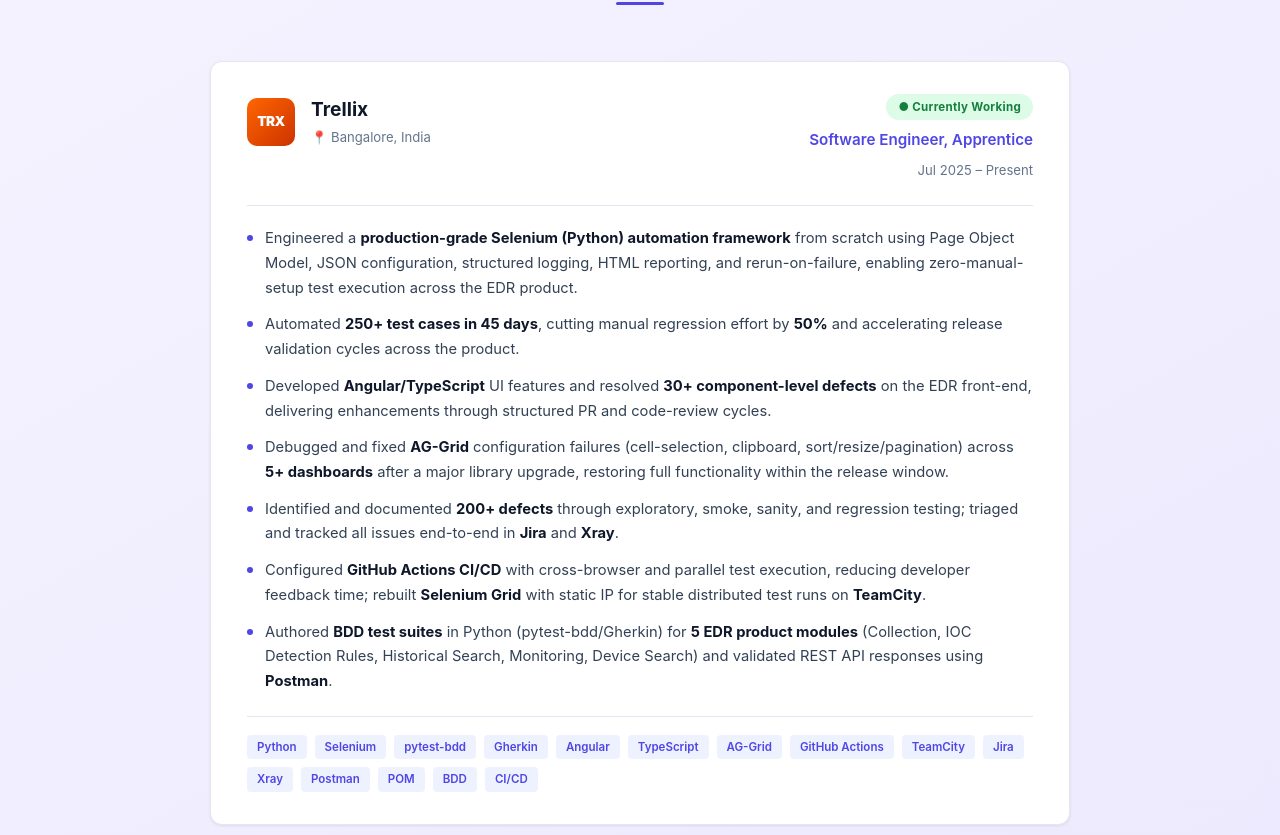
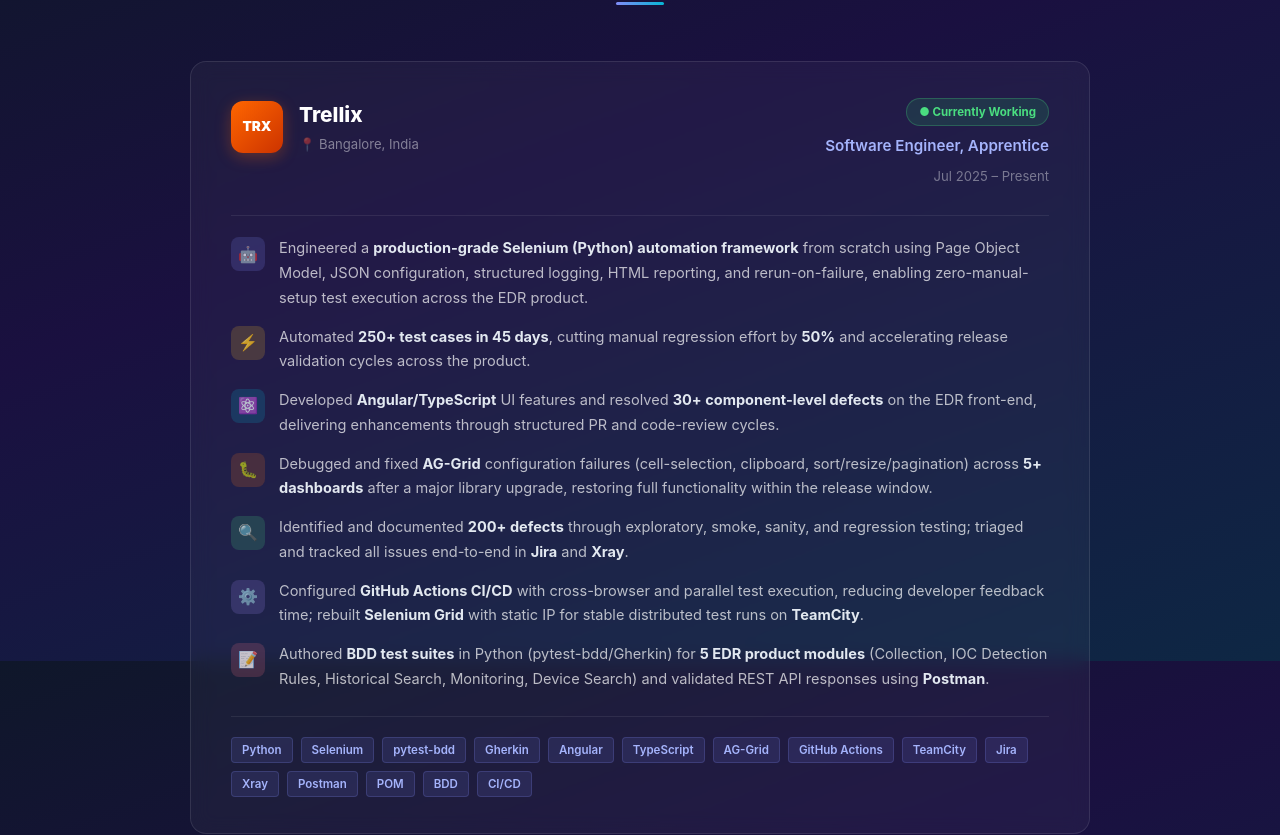
Before and after one commit to Nagarani-22/portfolio, a React (Vite) app: page / in a window 1280 px wide. Shown: the part 1739-2574 px from the top of the page. Built offline with nearby package versions, Linux system fonts and the light colour scheme.

Commit message:
Unified dark background, redesigned experience with icons, glass cards

```diff
--- a/src/components/Experience.jsx
+++ b/src/components/Experience.jsx
@@ -1,13 +1,41 @@
 import useFadeIn from '../hooks/useFadeIn'
 
 const BULLETS = [
-  <>Engineered a <strong>production-grade Selenium (Python) automation framework</strong> from scratch using Page Object Model, JSON configuration, structured logging, HTML reporting, and rerun-on-failure, enabling zero-manual-setup test execution across the EDR product.</>,
-  <>Automated <strong>250+ test cases in 45 days</strong>, cutting manual regression effort by <strong>50%</strong> and accelerating release validation cycles across the product.</>,
-  <>Developed <strong>Angular/TypeScript</strong> UI features and resolved <strong>30+ component-level defects</strong> on the EDR front-end, delivering enhancements through structured PR and code-review cycles.</>,
-  <>Debugged and fixed <strong>AG-Grid</strong> configuration failures (cell-selection, clipboard, sort/resize/pagination) across <strong>5+ dashboards</strong> after a major library upgrade, restoring full functionality within the release window.</>,
-  <>Identified and documented <strong>200+ defects</strong> through exploratory, smoke, sanity, and regression testing; triaged and tracked all issues end-to-end in <strong>Jira</strong> and <strong>Xray</strong>.</>,
-  <>Configured <strong>GitHub Actions CI/CD</strong> with cross-browser and parallel test execution, reducing developer feedback time; rebuilt <strong>Selenium Grid</strong> with static IP for stable distributed test runs on <strong>TeamCity</strong>.</>,
-  <>Authored <strong>BDD test suites</strong> in Python (pytest-bdd/Gherkin) for <strong>5 EDR product modules</strong> (Collection, IOC Detection Rules, Historical Search, Monitoring, Device Search) and validated REST API responses using <strong>Postman</strong>.</>
+  {
+    icon: '🤖',
+    color: 'rgba(129,140,248,0.18)',
+    text: <>Engineered a <strong>production-grade Selenium (Python) automation framework</strong> from scratch using Page Object Model, JSON configuration, structured logging, HTML reporting, and rerun-on-failure, enabling zero-manual-setup test execution across the EDR product.</>
+  },
+  {
+    icon: '⚡',
+    color: 'rgba(251,191,36,0.18)',
+    text: <>Automated <strong>250+ test cases in 45 days</strong>, cutting manual regression effort by <strong>50%</strong> and accelerating release validation cycles across the product.</>
+  },
+  {
+    icon: '⚛️',
+    color: 'rgba(6,182,212,0.18)',
+    text: <>Developed <strong>Angular/TypeScript</strong> UI features and resolved <strong>30+ component-level defects</strong> on the EDR front-end, delivering enhancements through structured PR and code-review cycles.</>
+  },
+  {
+    icon: '🐛',
+    color: 'rgba(249,115,22,0.18)',
+    text: <>Debugged and fixed <strong>AG-Grid</strong> configuration failures (cell-selection, clipboard, sort/resize/pagination) across <strong>5+ dashboards</strong> after a major library upgrade, restoring full functionality within the release window.</>
+  },
+  {
+    icon: '🔍',
+    color: 'rgba(74,222,128,0.18)',
+    text: <>Identified and documented <strong>200+ defects</strong> through exploratory, smoke, sanity, and regression testing; triaged and tracked all issues end-to-end in <strong>Jira</strong> and <strong>Xray</strong>.</>
+  },
+  {
+    icon: '⚙️',
+    color: 'rgba(167,139,250,0.18)',
+    text: <>Configured <strong>GitHub Actions CI/CD</strong> with cross-browser and parallel test execution, reducing developer feedback time; rebuilt <strong>Selenium Grid</strong> with static IP for stable distributed test runs on <strong>TeamCity</strong>.</>
+  },
+  {
+    icon: '📝',
+    color: 'rgba(251,113,133,0.18)',
+    text: <>Authored <strong>BDD test suites</strong> in Python (pytest-bdd/Gherkin) for <strong>5 EDR product modules</strong> (Collection, IOC Detection Rules, Historical Search, Monitoring, Device Search) and validated REST API responses using <strong>Postman</strong>.</>
+  }
 ]
 
 const TAGS = ['Python', 'Selenium', 'pytest-bdd', 'Gherkin', 'Angular', 'TypeScript', 'AG-Grid', 'GitHub Actions', 'TeamCity', 'Jira', 'Xray', 'Postman', 'POM', 'BDD', 'CI/CD']
@@ -46,8 +74,10 @@
             <ul className="exp-bullets">
               {BULLETS.map((b, i) => (
                 <li key={i} className="exp-bullet">
-                  <span className="bullet-dot" />
-                  <span>{b}</span>
+                  <span className="exp-bullet-icon" style={{ background: b.color }}>
+                    {b.icon}
+                  </span>
+                  <span>{b.text}</span>
                 </li>
               ))}
             </ul>
--- a/src/index.css
+++ b/src/index.css
@@ -27,7 +27,8 @@
   font-family: -apple-system, BlinkMacSystemFont, 'Segoe UI', Roboto, 'Helvetica Neue', Arial, sans-serif;
   font-size: 16px;
   color: var(--text);
-  background: var(--bg);
+  background: linear-gradient(160deg, #0f172a 0%, #1a1040 40%, #0e2744 100%);
+  background-attachment: fixed;
   line-height: 1.6;
   -webkit-font-smoothing: antialiased;
 }
@@ -38,45 +39,8 @@
 
 /* ─── Layout ──────────────────────────────────────────────────── */
 .container { max-width: var(--max-w); margin: 0 auto; padding: 0 2rem; }
-.section { padding: 80px 0; }
-.section-alt { background: var(--bg-alt); }
-
-/* ─── Per-section backgrounds ─────────────────────────────────── */
-#experience {
-  background: linear-gradient(150deg, #f5f3ff 0%, #ede9fe 100%);
-}
-#skills {
-  background: linear-gradient(150deg, #f0fdf4 0%, #d1fae5 100%);
-}
-#projects {
-  background: linear-gradient(135deg, #0f172a 0%, #1e1b4b 100%);
-}
-#projects .section-label { color: #a5b4fc; }
-#projects .section-title { color: #fff; }
-#projects .section-divider { background: linear-gradient(90deg, #818cf8, #06b6d4); }
-#education {
-  background: linear-gradient(150deg, #eff6ff 0%, #dbeafe 100%);
-}
-#certifications {
-  background: linear-gradient(150deg, #faf5ff 0%, #ede9fe 100%);
-}
-#contact {
-  background: linear-gradient(135deg, #1e1b4b 0%, #0e2744 100%);
-}
-#contact .section-label { color: #a5b4fc; }
-#contact .section-title { color: #fff; }
-#contact .section-divider { background: linear-gradient(90deg, #818cf8, #06b6d4); }
-#contact .contact-intro { color: rgba(255,255,255,0.6); }
-#contact .contact-link-card {
-  background: rgba(255,255,255,0.07);
-  border-color: rgba(255,255,255,0.12);
-  color: rgba(255,255,255,0.85);
-}
-#contact .contact-link-card:hover {
-  border-color: #818cf8;
-  background: rgba(129,140,248,0.15);
-  color: #a5b4fc;
-}
+.section { padding: 80px 0; background: transparent; }
+.section-alt { background: transparent; }
 
 /* ─── Section headings ────────────────────────────────────────── */
 .section-header { text-align: center; margin-bottom: 56px; }
@@ -86,19 +50,19 @@
   font-weight: 600;
   letter-spacing: 2px;
   text-transform: uppercase;
-  color: var(--accent);
+  color: #a5b4fc;
   margin-bottom: 10px;
 }
 .section-title {
   font-size: 2rem;
   font-weight: 700;
-  color: var(--primary);
+  color: #fff;
   line-height: 1.2;
 }
 .section-divider {
   width: 48px;
   height: 3px;
-  background: var(--accent);
+  background: linear-gradient(90deg, #818cf8, #06b6d4);
   border-radius: 2px;
   margin: 14px auto 0;
 }
@@ -409,23 +373,7 @@
 /* ═══════════════════════════════════════════════════════════════ */
 /*  ABOUT                                                          */
 /* ═══════════════════════════════════════════════════════════════ */
-#about {
-  background: linear-gradient(135deg, #0f172a 0%, #1e1b4b 50%, #0e2744 100%);
-  position: relative;
-  overflow: hidden;
-}
-#about::before {
-  content: '';
-  position: absolute;
-  inset: 0;
-  background:
-    radial-gradient(ellipse at 20% 50%, rgba(99,102,241,0.15) 0%, transparent 55%),
-    radial-gradient(ellipse at 80% 20%, rgba(6,182,212,0.10) 0%, transparent 50%);
-  pointer-events: none;
-}
-#about .section-label { color: #a5b4fc; }
-#about .section-title { color: #fff; }
-#about .section-divider { background: linear-gradient(90deg, #818cf8, #06b6d4); }
+#about { position: relative; overflow: hidden; }
 .about-grid {
   display: grid;
   grid-template-columns: 1.2fr 1fr;
@@ -471,13 +419,13 @@
 /*  EXPERIENCE                                                     */
 /* ═══════════════════════════════════════════════════════════════ */
 .exp-card {
-  background: var(--bg);
-  border: 1px solid var(--border);
-  border-radius: var(--radius);
-  padding: 32px 36px;
-  box-shadow: var(--shadow-sm);
-  max-width: 860px;
+  background: rgba(255,255,255,0.04);
+  border: 1px solid rgba(255,255,255,0.1);
+  border-radius: 16px;
+  padding: 36px 40px;
+  max-width: 900px;
   margin: 0 auto;
+  backdrop-filter: blur(10px);
 }
 .exp-header {
   display: flex;
@@ -485,14 +433,14 @@
   align-items: flex-start;
   flex-wrap: wrap;
   gap: 16px;
-  margin-bottom: 24px;
+  margin-bottom: 28px;
 }
 .exp-company-row { display: flex; align-items: center; gap: 16px; }
 .exp-logo {
-  width: 48px;
-  height: 48px;
+  width: 52px;
+  height: 52px;
   background: linear-gradient(135deg, #ff6600, #cc3300);
-  border-radius: 10px;
+  border-radius: 12px;
   display: flex;
   align-items: center;
   justify-content: center;
@@ -500,46 +448,50 @@
   font-weight: 900;
   font-size: 0.85rem;
   flex-shrink: 0;
-  letter-spacing: -0.5px;
+  box-shadow: 0 4px 16px rgba(255,102,0,0.3);
 }
-.exp-company { font-size: 1.2rem; font-weight: 700; color: var(--primary); display: block; }
-.exp-location { font-size: 0.82rem; color: var(--text-muted); margin-top: 3px; }
+.exp-company { font-size: 1.3rem; font-weight: 800; color: #fff; display: block; }
+.exp-location { font-size: 0.82rem; color: rgba(255,255,255,0.45); margin-top: 4px; }
 .exp-badge-col { display: flex; flex-direction: column; align-items: flex-end; gap: 8px; }
 .exp-badge {
-  background: #dcfce7;
-  color: #15803d;
+  background: rgba(34,197,94,0.15);
+  color: #4ade80;
+  border: 1px solid rgba(74,222,128,0.25);
   font-size: 0.72rem;
   font-weight: 700;
   padding: 4px 12px;
   border-radius: 50px;
   white-space: nowrap;
-  letter-spacing: 0.3px;
 }
-.exp-role { font-size: 0.95rem; font-weight: 600; color: var(--accent); }
-.exp-dates { font-size: 0.82rem; color: var(--text-muted); }
-.exp-divider { border: none; border-top: 1px solid var(--border); margin: 20px 0; }
-.exp-bullets { padding-left: 0; display: flex; flex-direction: column; gap: 12px; }
+.exp-role { font-size: 0.95rem; font-weight: 600; color: #a5b4fc; }
+.exp-dates { font-size: 0.82rem; color: rgba(255,255,255,0.4); }
+.exp-divider { border: none; border-top: 1px solid rgba(255,255,255,0.08); margin: 20px 0; }
+.exp-bullets { padding-left: 0; display: flex; flex-direction: column; gap: 14px; }
 .exp-bullet {
   display: flex;
   align-items: flex-start;
-  gap: 12px;
-  font-size: 0.92rem;
-  line-height: 1.68;
-  color: var(--text);
+  gap: 14px;
+  font-size: 0.91rem;
+  line-height: 1.7;
+  color: rgba(255,255,255,0.7);
 }
-.bullet-dot {
-  width: 6px;
-  height: 6px;
-  background: var(--accent);
-  border-radius: 50%;
+.exp-bullet-icon {
+  width: 34px;
+  height: 34px;
+  border-radius: 8px;
+  display: flex;
+  align-items: center;
+  justify-content: center;
+  font-size: 1rem;
   flex-shrink: 0;
-  margin-top: 9px;
+  margin-top: 1px;
 }
-.exp-bullet strong { color: var(--primary); }
-.exp-tags { display: flex; flex-wrap: wrap; gap: 8px; margin-top: 22px; padding-top: 18px; border-top: 1px solid var(--border); }
+.exp-bullet strong { color: #e2e8f0; }
+.exp-tags { display: flex; flex-wrap: wrap; gap: 8px; margin-top: 24px; padding-top: 20px; border-top: 1px solid rgba(255,255,255,0.08); }
 .exp-tag {
-  background: var(--accent-light);
-  color: var(--accent);
+  background: rgba(129,140,248,0.12);
+  color: #a5b4fc;
+  border: 1px solid rgba(129,140,248,0.2);
   font-size: 0.72rem;
   font-weight: 600;
   padding: 3px 10px;
@@ -555,37 +507,38 @@
   gap: 18px;
 }
 .skill-group {
-  background: var(--bg);
-  border: 1px solid var(--border);
+  background: rgba(255,255,255,0.05);
+  border: 1px solid rgba(255,255,255,0.1);
   border-radius: var(--radius);
   padding: 20px 22px;
-  transition: box-shadow 0.2s, transform 0.2s;
+  transition: background 0.2s, transform 0.2s, border-color 0.2s;
+  backdrop-filter: blur(6px);
 }
-.skill-group:hover { box-shadow: var(--shadow); transform: translateY(-3px); }
+.skill-group:hover { background: rgba(255,255,255,0.09); transform: translateY(-3px); border-color: rgba(129,140,248,0.4); }
 .skill-group-title {
   font-size: 0.72rem;
   font-weight: 700;
   text-transform: uppercase;
   letter-spacing: 1.4px;
-  color: var(--accent);
+  color: #a5b4fc;
   margin-bottom: 14px;
   display: flex;
   align-items: center;
   gap: 8px;
 }
-.skill-group-title::after { content: ''; flex: 1; height: 1px; background: var(--border); }
+.skill-group-title::after { content: ''; flex: 1; height: 1px; background: rgba(255,255,255,0.1); }
 .skill-tags { display: flex; flex-wrap: wrap; gap: 7px; }
 .skill-tag {
-  background: var(--bg-alt);
-  color: var(--text);
+  background: rgba(255,255,255,0.07);
+  color: rgba(255,255,255,0.8);
   font-size: 0.78rem;
   font-weight: 500;
   padding: 4px 11px;
   border-radius: 5px;
-  border: 1px solid var(--border);
+  border: 1px solid rgba(255,255,255,0.12);
   transition: background 0.15s, color 0.15s, border-color 0.15s;
 }
-.skill-tag:hover { background: var(--accent-light); color: var(--accent); border-color: #c7d2fe; }
+.skill-tag:hover { background: rgba(129,140,248,0.2); color: #a5b4fc; border-color: rgba(129,140,248,0.4); }
 
 /* ═══════════════════════════════════════════════════════════════ */
 /*  PROJECTS                                                       */
@@ -701,16 +654,17 @@
   box-shadow: 0 0 0 4px rgba(79,70,229,0.12);
 }
 .edu-content {
-  background: var(--bg);
-  border: 1px solid var(--border);
+  background: rgba(255,255,255,0.05);
+  border: 1px solid rgba(255,255,255,0.1);
   border-radius: var(--radius);
   padding: 20px 24px;
   flex: 1;
-  transition: box-shadow 0.2s;
+  transition: background 0.2s, border-color 0.2s;
+  backdrop-filter: blur(6px);
 }
-.edu-content:hover { box-shadow: var(--shadow); }
-.edu-inst { font-size: 0.98rem; font-weight: 700; color: var(--primary); }
-.edu-degree { font-size: 0.88rem; color: var(--text); margin: 5px 0; }
+.edu-content:hover { background: rgba(255,255,255,0.09); border-color: rgba(129,140,248,0.4); }
+.edu-inst { font-size: 0.98rem; font-weight: 700; color: #e2e8f0; }
+.edu-degree { font-size: 0.88rem; color: rgba(255,255,255,0.65); margin: 5px 0; }
 .edu-meta {
   display: flex;
   gap: 20px;
@@ -722,9 +676,9 @@
   align-items: center;
   gap: 5px;
   font-size: 0.78rem;
-  color: var(--text-muted);
+  color: rgba(255,255,255,0.45);
 }
-.edu-meta-item .val { color: var(--accent); font-weight: 700; }
+.edu-meta-item .val { color: #a5b4fc; font-weight: 700; }
 
 /* ═══════════════════════════════════════════════════════════════ */
 /*  CERTIFICATIONS                                                 */
@@ -737,27 +691,28 @@
   margin: 0 auto;
 }
 .cert-card {
-  background: var(--bg);
-  border: 1px solid var(--border);
+  background: rgba(255,255,255,0.05);
+  border: 1px solid rgba(255,255,255,0.1);
   border-radius: var(--radius);
   padding: 20px 22px;
   display: flex;
   align-items: flex-start;
   gap: 14px;
-  transition: box-shadow 0.2s, transform 0.2s;
+  transition: background 0.2s, transform 0.2s, border-color 0.2s;
+  backdrop-filter: blur(6px);
 }
-.cert-card:hover { box-shadow: var(--shadow); transform: translateY(-2px); }
+.cert-card:hover { background: rgba(255,255,255,0.09); transform: translateY(-2px); border-color: rgba(129,140,248,0.4); }
 .cert-icon { font-size: 1.5rem; flex-shrink: 0; line-height: 1; margin-top: 1px; }
-.cert-title { font-size: 0.9rem; font-weight: 700; color: var(--primary); margin-bottom: 5px; line-height: 1.4; }
-.cert-desc { font-size: 0.8rem; color: var(--text-muted); line-height: 1.6; }
-.cert-desc a { color: var(--accent); font-weight: 500; }
+.cert-title { font-size: 0.9rem; font-weight: 700; color: #e2e8f0; margin-bottom: 5px; line-height: 1.4; }
+.cert-desc { font-size: 0.8rem; color: rgba(255,255,255,0.5); line-height: 1.6; }
+.cert-desc a { color: #a5b4fc; font-weight: 500; }
 .cert-desc a:hover { text-decoration: underline; }
 
 /* ═══════════════════════════════════════════════════════════════ */
 /*  CONTACT                                                        */
 /* ═══════════════════════════════════════════════════════════════ */
 .contact-inner { max-width: 680px; margin: 0 auto; text-align: center; }
-.contact-intro { font-size: 1rem; color: var(--text-muted); margin-bottom: 36px; line-height: 1.8; }
+.contact-intro { font-size: 1rem; color: rgba(255,255,255,0.6); margin-bottom: 36px; line-height: 1.8; }
 .contact-cta-row { display: flex; justify-content: center; flex-wrap: wrap; gap: 14px; margin-bottom: 40px; }
 .contact-email-btn {
   display: inline-flex;
@@ -793,16 +748,17 @@
   display: flex;
   align-items: center;
   gap: 10px;
-  background: var(--bg);
-  border: 1px solid var(--border);
+  background: rgba(255,255,255,0.06);
+  border: 1px solid rgba(255,255,255,0.12);
   border-radius: var(--radius);
   padding: 12px 20px;
   font-size: 0.86rem;
   font-weight: 500;
-  color: var(--text);
-  transition: border-color 0.2s, box-shadow 0.2s, color 0.2s;
+  color: rgba(255,255,255,0.8);
+  transition: border-color 0.2s, background 0.2s, color 0.2s;
+  backdrop-filter: blur(6px);
 }
-.contact-link-card:hover { border-color: var(--accent); box-shadow: 0 0 0 3px rgba(79,70,229,0.08); color: var(--accent); }
+.contact-link-card:hover { border-color: #818cf8; background: rgba(129,140,248,0.15); color: #a5b4fc; }
 .contact-link-card svg { width: 17px; height: 17px; flex-shrink: 0; }
 
 /* ═══════════════════════════════════════════════════════════════ */
```
